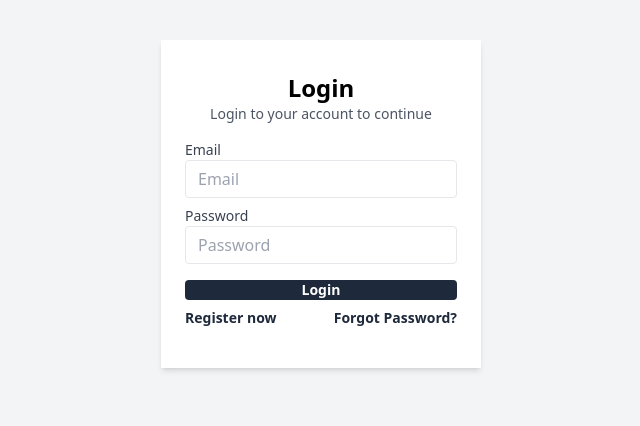
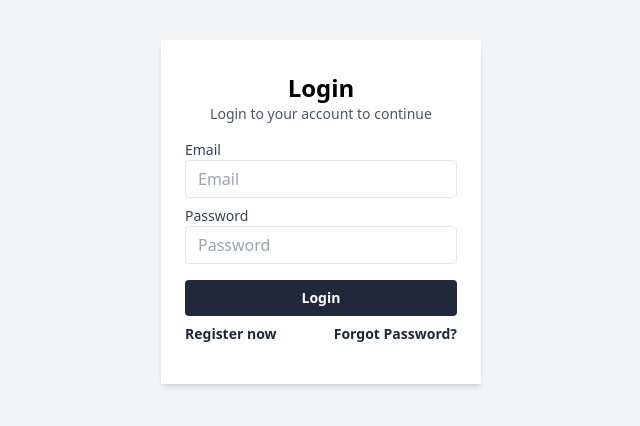
Before and after one commit to lawrencexbaron/social-media-app, a React (Vite) app in the folder client/: page /login in a window 1280 px wide. Shown: the top 426 px of the page, without its empty margins (319-959 px from the left). Built offline with nearby package versions, Linux system fonts and the light colour scheme.

Commit message:
Fixed button paddings

```diff
--- a/client/src/components/pages/auth/Login.jsx
+++ b/client/src/components/pages/auth/Login.jsx
@@ -82,7 +82,7 @@ function Login() {
           </div>
           <Button
             type='submit'
-            className={`bg-slate-800 hover:bg-slate-700 font-semibold text-sm text-white w-full my-2`}
+            className={`bg-slate-800 hover:bg-slate-700 py-2 font-semibold text-sm text-white w-full my-2`}
           >
             {success ? (
               <AiOutlineLoading3Quarters className='animate-spin mx-auto text-xl' />
```
